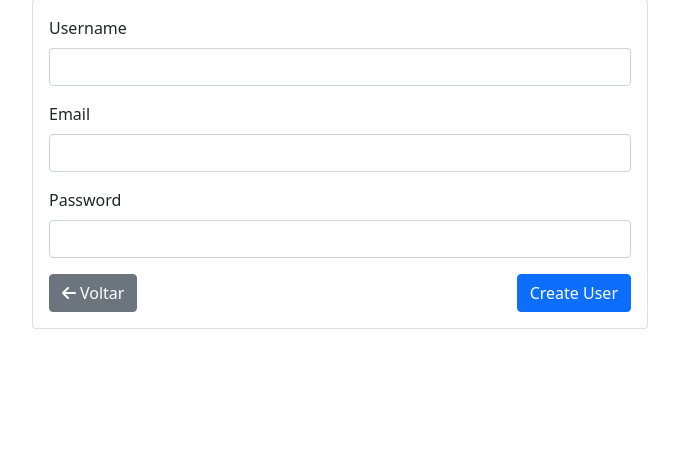
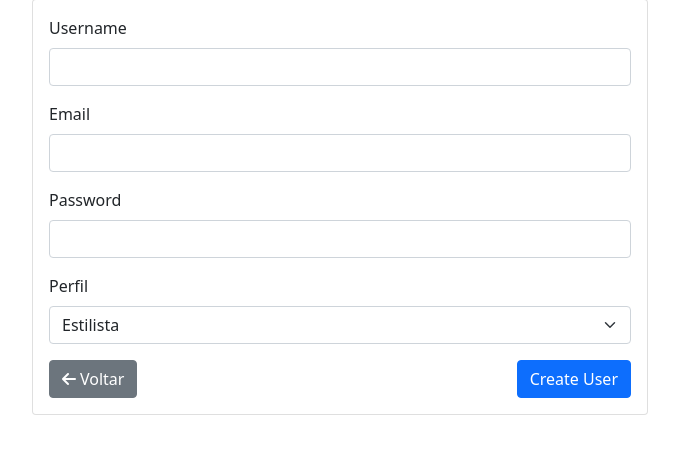
Before and after one commit to tempotec/AutoPLM, a Flask app: template templates/create_user.html in a window 1280 px wide. Shown: the part 152-606 px from the top of the page, without its empty margins (300-979 px from the left). Run offline with Flask 3, Linux system fonts and the light colour scheme; the template is opened without the code that fills it: values that come from a table or form of the project are taken from there, others are empty; parts of the project's set-up code (start-up, migrations or seed data) failed here and were passed over; some libraries are stand-ins or nearby versions.

Commit message:
Update user creation form to use role selection instead of admin flag
Modify templates/create_user.html to replace the `is_admin` field with a `role` selection field for user creation.

Replit-Commit-Author: Agent
Replit-Commit-Session-Id: 780984e5-0984-45a1-afa8-57b91a930ad9
Replit-Commit-Checkpoint-Type: full_checkpoint
Replit-Commit-Event-Id: bf5c2663-088e-43c4-ac03-853e97aa74db
Replit-Commit-Screenshot-Url: https://storage.googleapis.com/screenshot-production-us-central1/4e214fa5-6637-4e45-915d-1a3deb8e739e/780984e5-0984-45a1-afa8-57b91a930ad9/5r9Mm34

```diff
--- a/templates/create_user.html
+++ b/templates/create_user.html
@@ -54,8 +54,8 @@
                     </div>
 
                     <div class="mb-3">
-                        {{ form.is_admin.label(class="form-label") }}
-                        {{ form.is_admin(class="form-select") }}
+                        {{ form.role.label(class="form-label") }}
+                        {{ form.role(class="form-select") }}
                     </div>
 
                     <div class="d-flex justify-content-between">
```
